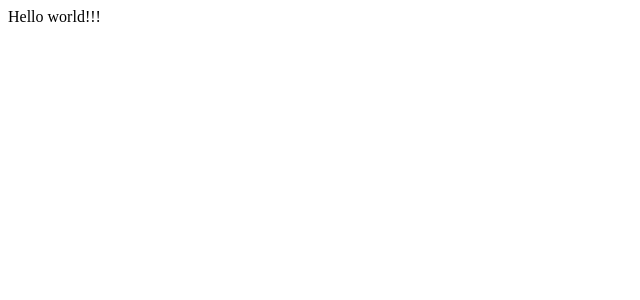
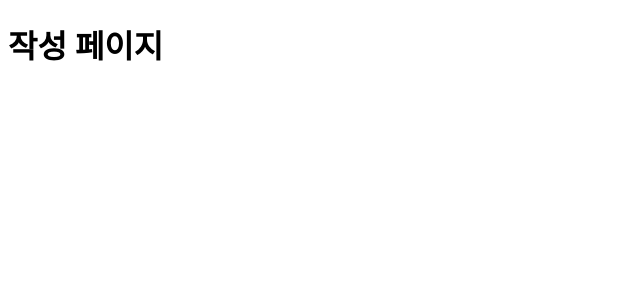
Before and after one commit to devpang20/prgrms-proj4, a React (Vite) app: page / in a window 1280 px wide. Shown: the top 300 px of the page, without its empty margins (0-640 px from the left). Built offline with nearby package versions, Linux system fonts and the light colour scheme.

Commit message:
Page 컴포넌트 도입

```diff
--- a/src/App.jsx
+++ b/src/App.jsx
@@ -1,7 +1,11 @@
+import ListPage from "./pages/ListPage"
+import WritePage from "./pages/WritePage"
+
 function App() {
   return (
     <>
-      Hello world!!!
+      <ListPage />
+      <WritePage />
     </>
   )
 }
--- /dev/null
+++ b/src/pages/ListPage.jsx
@@ -0,0 +1,9 @@
+function ListPage() {
+    return (
+        <>
+            <h1>작성 페이지</h1>
+        </>
+     );
+}
+
+export default ListPage;
--- /dev/null
+++ b/src/pages/WritePage.jsx
@@ -0,0 +1,9 @@
+function WritePage() {
+    return (
+        <>
+            <h1></h1>
+        </>
+    );
+}
+
+export default WritePage;
```
Also changed, not shown: 1 other file (tests, documents, lock files or other folders).
